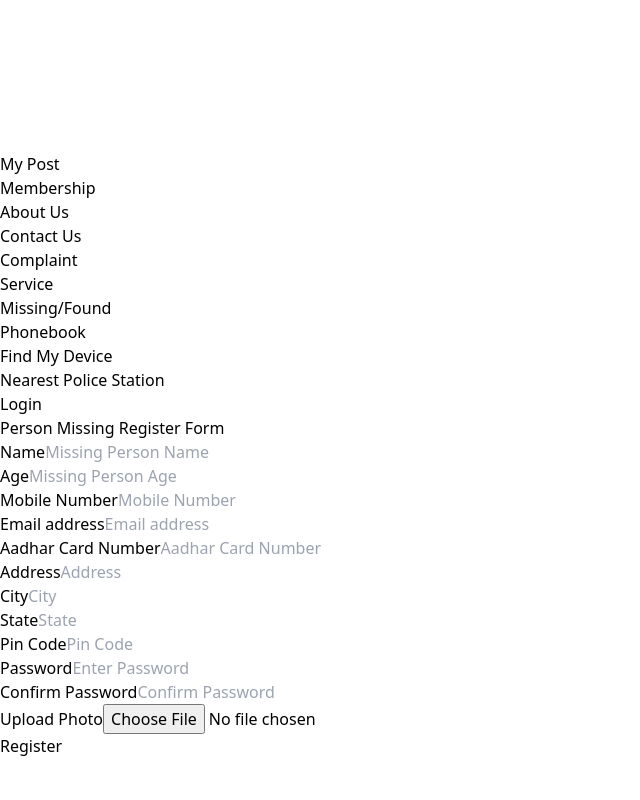
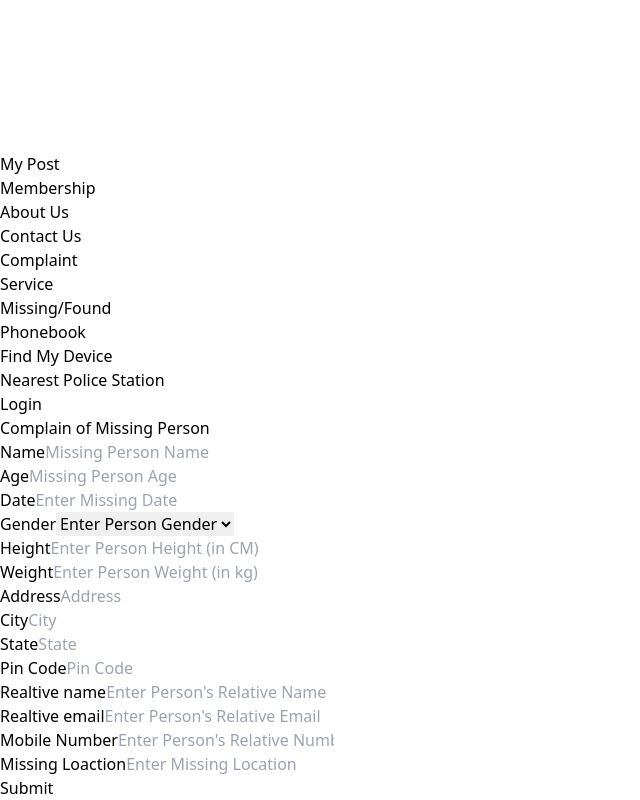
Before and after one commit to RishabhSingh0712/Police-App, a React (Vite) app in the folder Police App/: page /personform in a window 1280 px wide. Shown: the part 1152-1952 px from the top of the page, without its empty margins (0-640 px from the left). Before the commit the page ends 1910 px from the top, so only its background shows below. Built offline with nearby package versions, Linux system fonts and the light colour scheme.

Commit message:
add person missing form

```diff
--- a/Police App/src/Form/PersonForm.jsx
+++ b/Police App/src/Form/PersonForm.jsx
@@ -29,15 +29,7 @@ const PersonForm = () => {
 
   const handleSubmit = (e) => {
     e.preventDefault();
-    // Validate password matching
-    if (formData.password !== formData.confirmPassword) {
-      alert("Passwords don't match");
-      return;
-    }
-
-    // Logic to handle form submission, including photo upload
     console.log('Form submitted:', formData);
-    // You can add your logic here to handle form submission, including photo upload to a server
   };
 
   return (
@@ -46,7 +38,7 @@ const PersonForm = () => {
     <div className="min-h-screen flex items-center justify-center overflow-hidden max-h-full bg-gray-600 py-24 px-4 sm:px-6 lg:px-8">
       <div className="max-w-md w-full space-y-8 overflow-y-auto">
         <div>
-          <h2 className="mt-6 text-center text-3xl text-white">Person Missing Register Form</h2>
+          <h2 className="mt-6 text-center text-3xl text-white">Complain of Missing Person</h2>
         </div>
         <form className="mt-8 space-y-6" onSubmit={handleSubmit}>
           <div className="rounded-md shadow-sm -space-y-px">
@@ -85,50 +77,69 @@ const PersonForm = () => {
                 />
               </div>
               <div>
-                <label htmlFor="mobile" className="sr-only">
-                  Mobile Number
+                <label htmlFor="date" className="sr-only">
+                  Date
                 </label>
                 <input
-                  id="mobile"
-                  name="mobile"
-                  type="number"
-                  autoComplete="tel"
+                  id="date"
+                  name="date"
+                  type="string"
+                  autoComplete="date"
                   required
-                  className="appearance-none relative block w-full px-3 py-2 border border-gray-300 placeholder-gray-500 text-gray-900 focus:z-10 focus:border-indigo-500 rounded-b-md focus:outline-none focus:ring-indigo-500 sm:text-sm"
-                  placeholder="Mobile Number"
-                  value={formData.mobile}
+                  className="appearance-none relative block w-full px-3 py-2 border border-gray-300 placeholder-gray-500 text-gray-900 rounded-t-md focus:z-10 focus:border-indigo-500 focus:outline-none focus:ring-indigo-500 sm:text-sm"
+                  placeholder="Enter Missing Date"
+                  value={formData.date}
                   onChange={handleInputChange}
                 />
               </div>
               <div>
-                <label htmlFor="email" className="sr-only">
-                  Email address
+                  <label htmlFor="gender" className="sr-only">
+                    Gender
+                  </label>
+                  <select
+                    id="gender"
+                    name="gender"
+                    autoComplete="gender"
+                    required
+                    className="appearance-none relative block w-full px-3 py-2 border border-gray-300 placeholder-gray-500 text-gray-900 rounded-md focus:z-10 focus:border-indigo-500 focus:outline-none focus:ring-indigo-500 sm:text-sm"
+                    value={formData.gender}
+                    onChange={handleInputChange}
+                  >
+                    <option value="">Enter Person Gender</option>
+                    <option value="male">Male</option>
+                    <option value="female">Female</option>
+                    <option value="other">Other</option>
+                  </select>
+                </div>
+                <div>
+                <label htmlFor="height" className="sr-only">
+                  Height
                 </label>
                 <input
-                  id="email"
-                  name="email"
-                  type="email"
-                  autoComplete="email"
+                  id="height"
+                  name="height"
+                  type="number"
+                  autoComplete="height"
                   required
-                  className="appearance-none  relative block w-full px-3 py-2 border border-gray-300 placeholder-gray-500 text-gray-900 rounded-b-md focus:z-10 focus:border-indigo-500 focus:outline-none focus:ring-indigo-500 sm:text-sm"
-                  placeholder="Email address"
-                  value={formData.email}
+                  className="appearance-none relative block w-full px-3 py-2 border border-gray-300 placeholder-gray-500 text-gray-900 rounded-t-md focus:z-10 focus:border-indigo-500 focus:outline-none focus:ring-indigo-500 sm:text-sm"
+                  placeholder="Enter Person Height (in CM)"
+                  value={formData.height}
                   onChange={handleInputChange}
                 />
               </div>
-              <div>
-                <label htmlFor="aadhar" className="sr-only">
-                  Aadhar Card Number
+                <div>
+                <label htmlFor="weight" className="sr-only">
+                  Weight
                 </label>
                 <input
-                  id="aadhar"
-                  name="aadhar"
+                  id="weight"
+                  name="weight"
                   type="number"
-                  autoComplete="off"
+                  autoComplete="weight"
                   required
-                  className="appearance-none  relative block w-full px-3 py-2 border border-gray-300 placeholder-gray-500 text-gray-900 rounded-md focus:z-10 focus:border-indigo-500 focus:outline-none focus:ring-indigo-500 sm:text-sm"
-                  placeholder="Aadhar Card Number"
-                  value={formData.aadhar}
+                  className="appearance-none relative block w-full px-3 py-2 border border-gray-300 placeholder-gray-500 text-gray-900 rounded-t-md focus:z-10 focus:border-indigo-500 focus:outline-none focus:ring-indigo-500 sm:text-sm"
+                  placeholder="Enter Person Weight (in kg)"
+                  value={formData.weight}
                   onChange={handleInputChange}
                 />
               </div>
@@ -197,49 +208,67 @@ const PersonForm = () => {
                 />
               </div>
               <div>
-                <label htmlFor="password" className="sr-only">
-                  Password
+                <label htmlFor="realtivename" className="sr-only">
+                Realtive name
                 </label>
                 <input
-                  id="password"
-                  name="password"
-                  type="password"
-                  autoComplete="new-password"
+                  id="realtivename"
+                  name="realtivename"
+                  type="text"
+                  autoComplete="realtivename"
                   required
-                  className="appearance-none  relative block w-full px-3 py-2 border border-gray-300 placeholder-gray-500 text-gray-900 rounded-md focus:z-10 focus:border-indigo-500 focus:outline-none focus:ring-indigo-500 sm:text-sm"
-                  placeholder="Enter Password"
-                  value={formData.password}
+                  className="appearance-none relative block w-full px-3 py-2 border border-gray-300 placeholder-gray-500 text-gray-900 rounded-t-md focus:z-10 focus:border-indigo-500 focus:outline-none focus:ring-indigo-500 sm:text-sm"
+                  placeholder="Enter Person's Relative Name"
+                  value={formData.realtivename}
                   onChange={handleInputChange}
                 />
               </div>
               <div>
-                <label htmlFor="confirmPassword" className="sr-only">
-                  Confirm Password
+                <label htmlFor="realtiveemail" className="sr-only">
+                Realtive email
                 </label>
                 <input
-                  id="confirmPassword"
-                  name="confirmPassword"
-                  type="password"
-                  autoComplete="new-password"
+                  id="realtiveemail"
+                  name="realtiveemail"
+                  type="text"
+                  autoComplete="realtiveemail"
                   required
-                  className="appearance-none  relative block w-full px-3 py-2 border border-gray-300 placeholder-gray-500 text-gray-900 rounded-md focus:z-10 focus:border-indigo-500 focus:outline-none focus:ring-indigo-500 sm:text-sm"
-                  placeholder="Confirm Password"
-                  value={formData.confirmPassword}
+                  className="appearance-none relative block w-full px-3 py-2 border border-gray-300 placeholder-gray-500 text-gray-900 rounded-t-md focus:z-10 focus:border-indigo-500 focus:outline-none focus:ring-indigo-500 sm:text-sm"
+                  placeholder="Enter Person's Relative Email"
+                  value={formData.realtiveemail}
                   onChange={handleInputChange}
                 />
               </div>
               <div>
-                <label htmlFor="photo" className="sr-only">
-                  Upload Photo
+                <label htmlFor="mobile" className="sr-only">
+                  Mobile Number
                 </label>
                 <input
-                  id="photo"
-                  name="photo"
-                  type="file"
-                  accept="image/*"
+                  id="mobile"
+                  name="mobile"
+                  type="number"
+                  autoComplete="tel"
                   required
-                  onChange={handleFileChange}
-                  className="appearance-none  relative block w-full px-3 py-2 border border-gray-300 placeholder-gray-500 text-gray-900 rounded-md focus:z-10 focus:border-indigo-500 focus:outline-none focus:ring-indigo-500 sm:text-sm"
+                  className="appearance-none relative block w-full px-3 py-2 border border-gray-300 placeholder-gray-500 text-gray-900 focus:z-10 focus:border-indigo-500 rounded-b-md focus:outline-none focus:ring-indigo-500 sm:text-sm"
+                  placeholder="Enter Person's Relative Number"
+                  value={formData.mobile}
+                  onChange={handleInputChange}
+                />
+              </div>
+              <div>
+                <label htmlFor="missinglocation" className="sr-only">
+                Missing Loaction
+                </label>
+                <input
+                  id="missinglocation"
+                  name="missinglocation"
+                  type="text"
+                  autoComplete="missinglocation"
+                  required
+                  className="appearance-none relative block w-full px-3 py-2 border border-gray-300 placeholder-gray-500 text-gray-900 rounded-t-md focus:z-10 focus:border-indigo-500 focus:outline-none focus:ring-indigo-500 sm:text-sm"
+                  placeholder="Enter Missing Location"
+                  value={formData.missinglocation}
+                  onChange={handleInputChange}
                 />
               </div>
             </div>
@@ -250,7 +279,7 @@ const PersonForm = () => {
               type="submit"
               className="group relative w-full flex justify-center py-2 px-4 border border-transparent text-sm font-medium rounded-md text-black bg-yellow-500 hover:bg-indigo-700 focus:outline-none focus:ring-2 focus:ring-offset-2 focus:ring-indigo-500"
             >
-              Register
+              Submit
             </button>
           </div>
         </form>
```
